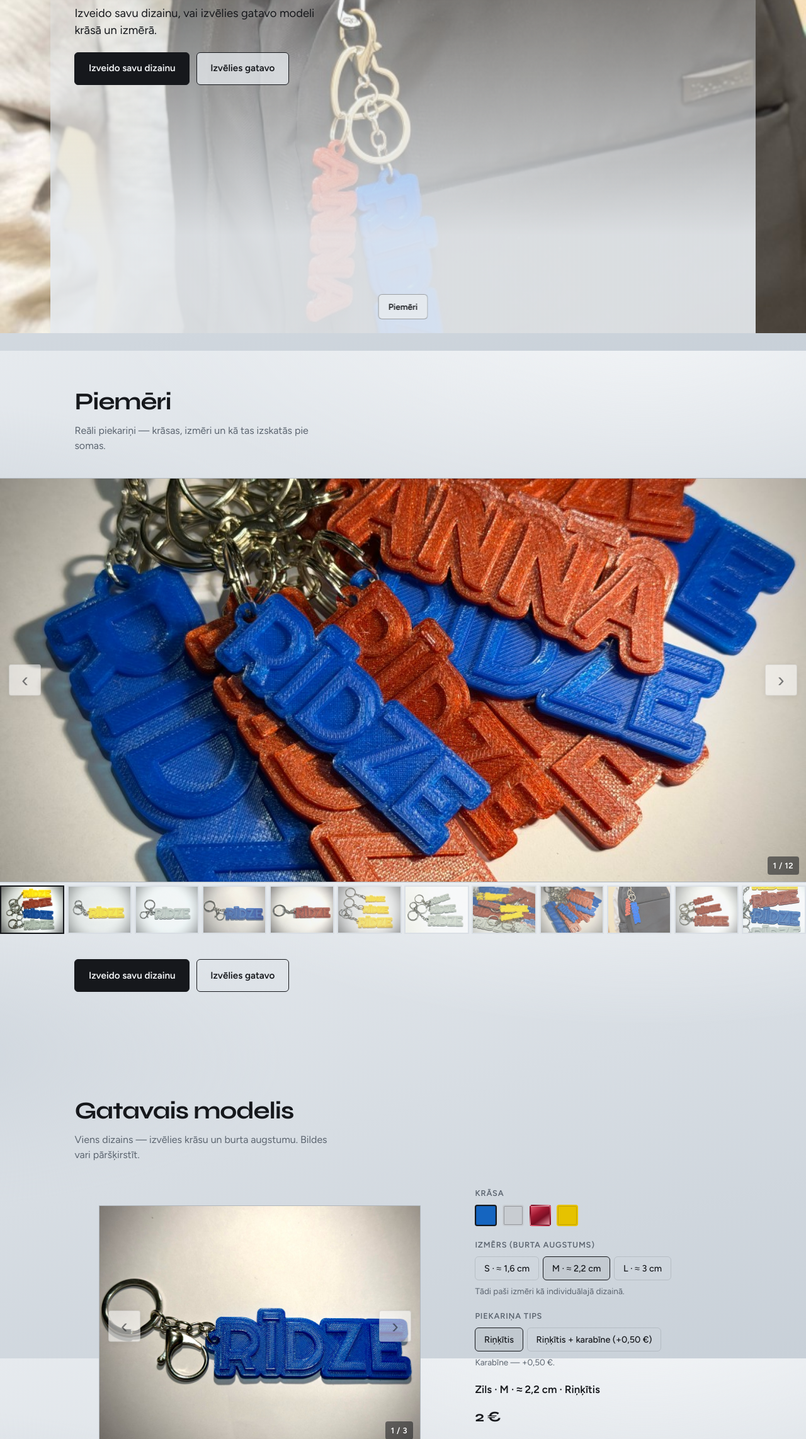
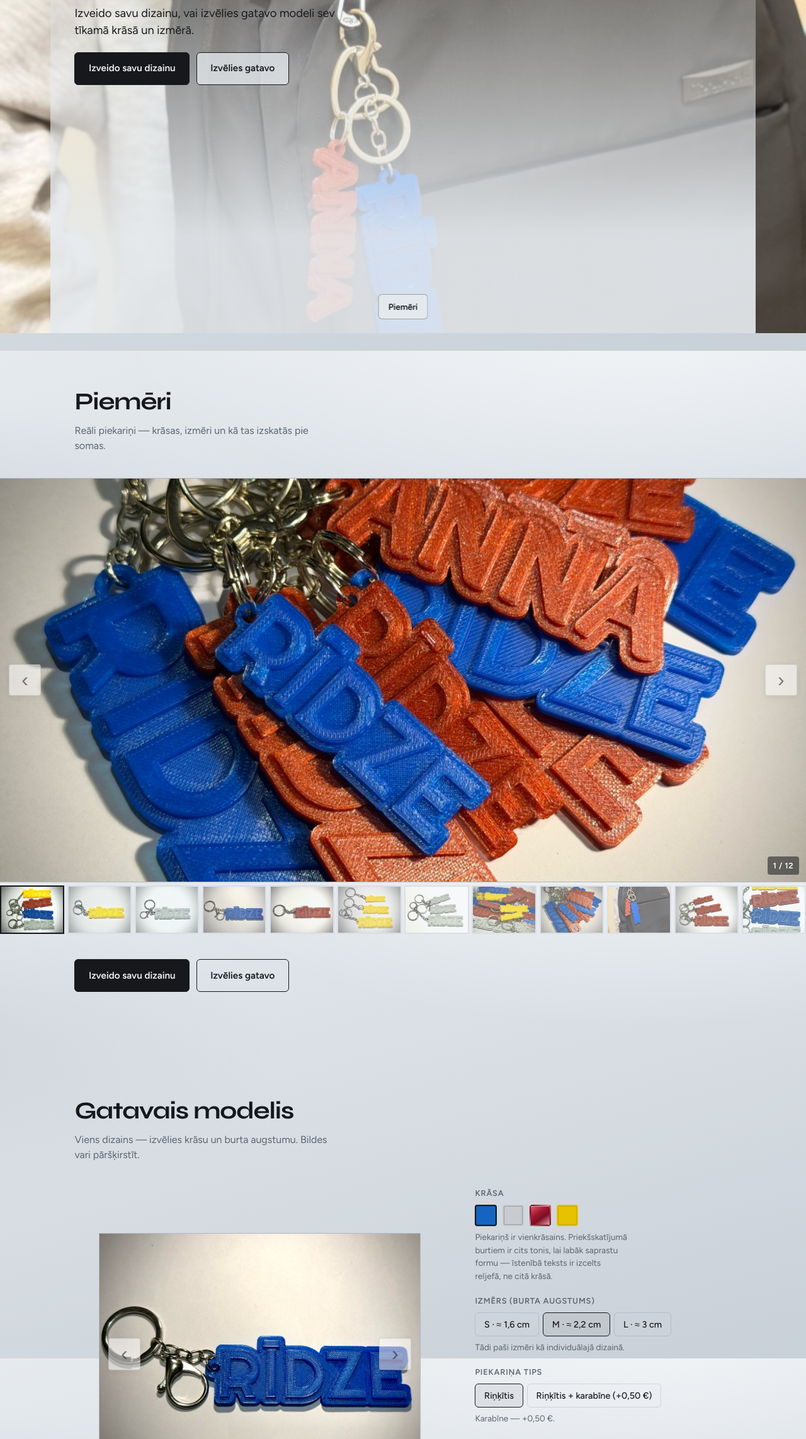
Before and after one commit to linda-ame/AA3DLab, a website: page index.html in a window 1280 px wide. Shown: the part 243-2528 px from the top of the page at 63% size. Drawn offline with nearby package versions, Linux system fonts and the light colour scheme; no server answers.

Commit message:
Clarify intro and one-color relief note on color pickers.
Update the hero lede and explain that preview letter tone is only for form, while real letters are raised in one color.

Co-authored-by: Cursor <cursoragent@cursor.com>

```diff
--- a/index.html
+++ b/index.html
@@ -65,7 +65,8 @@
           <p class="brand">AA3DLab</p>
           <h1>Piekariņš ar tavu vārdu</h1>
           <p class="lede">
-            Izveido savu dizainu, vai izvēlies gatavo modeli krāsā un izmērā.
+            Izveido savu dizainu, vai izvēlies gatavo modeli sev tīkamā krāsā un
+            izmērā.
           </p>
           <div class="cta-row">
             <a class="btn" href="designer.html">Izveido savu dizainu</a>
@@ -367,6 +368,11 @@
             <div class="opt">
               <span class="opt-label">Krāsa</span>
               <div class="swatches" id="colorSwatches" role="listbox" aria-label="Krāsa"></div>
+              <p class="hint">
+                Piekariņš ir vienkrāsains. Priekšskatījumā burtiem ir cits tonis,
+                lai labāk saprastu formu — īstenībā teksts ir izcelts reljefā, ne
+                citā krāsā.
+              </p>
             </div>
             <div class="opt">
               <span class="opt-label">Izmērs (burta augstums)</span>
```
Also changed, not shown: designer.html (+5 -0 lines).
